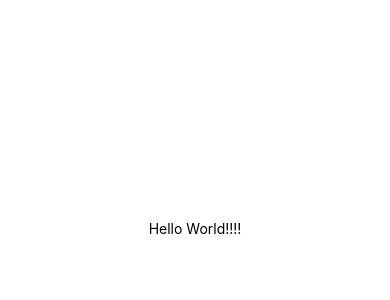
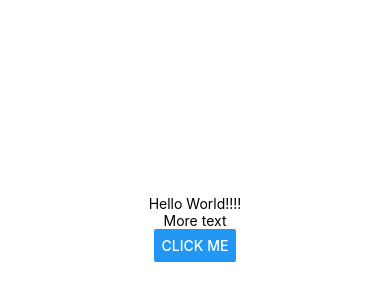
Before and after one commit to gamerfoxx/React-Native-2, a React Native app: screen / in a window 390 px wide. Shown: the part 194-494 px from the top of the page. Built offline with nearby package versions, Linux system fonts and the light colour scheme.

Commit message:
adding some core components

```diff
--- a/App.js
+++ b/App.js
@@ -1,11 +1,12 @@
-import { StatusBar } from 'expo-status-bar';
-import { StyleSheet, Text, View } from 'react-native';
+import { StyleSheet, Text, View, Button } from 'react-native'; //StyleSheet = styles, Text = added text, View = div
+//full list found https://reactnative.dev/docs/intro-react-native-components
 
 export default function App() {
   return (
     <View style={styles.container}>
       <Text>Hello World!!!!</Text>
-      <StatusBar style="auto" />
+      <Text>More text</Text>
+      <Button title="click me" />
     </View>
   );
 }
```
